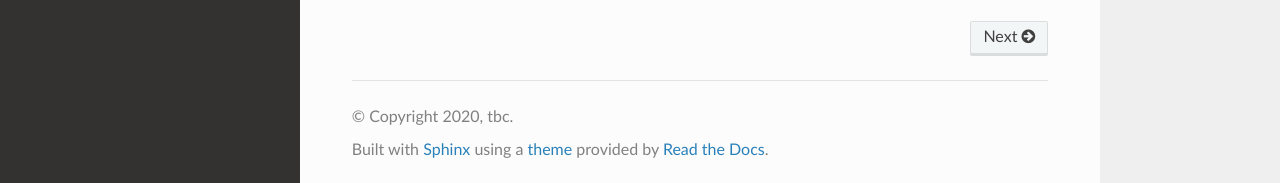
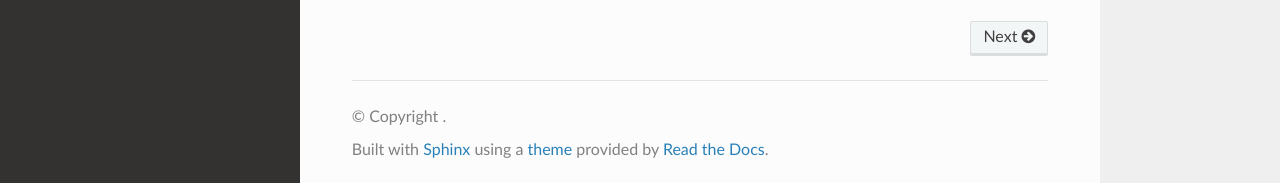
Before and after one commit to strapy-project/strapy, a Sphinx documentation site: the page built from doc/source/contents.rst, in a window 1280 px wide and 950 px high. Shown: the part 764-947 px from the top of the window. Built offline with Sphinx 7.4.7 and the Read the Docs theme 2.0.0, drawn with Linux system fonts in a browser that asks for light colours.

Commit message:
Documentation version corrected

```diff
--- a/doc/source/conf.py
+++ b/doc/source/conf.py
@@ -18,11 +18,11 @@
 # -- Project information -----------------------------------------------------
 
 project = 'scampy'
-copyright = '2020, tbc'
+#copyright = '2020'
 author = 'Angus Bridges'
 
 # The full version, including alpha/beta/rc tags
-release = '0.1dev'
+release = '1.0.0'
 
 
 # -- General configuration ---------------------------------------------------
```
